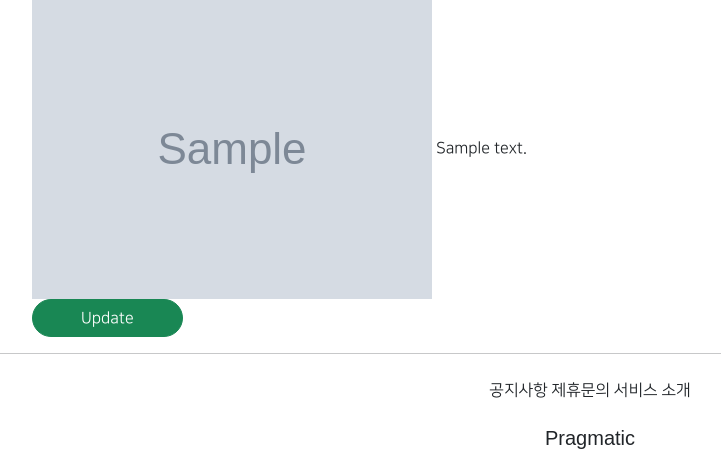
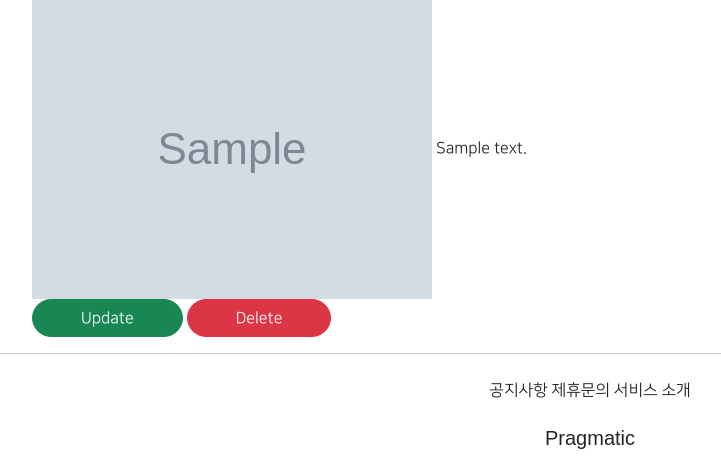
Before and after one commit to yeoni-ni/Web_Application, a Django app: page /articles/detail/1 in a window 1280 px wide. Shown: the part 324-800 px from the top of the page, without its empty margins (50-771 px from the left). Run offline with Django 3.2, Linux system fonts and the light colour scheme; tables that the repository leaves empty hold one stand-in row (values such as "Sample post"); grey boxes marked "Sample" are stand-in pictures; parts of the project's set-up code (start-up, migrations or seed data) failed here and were passed over; some libraries are stand-ins or nearby versions; some web fonts are replaced.

Commit message:
8/03 6class commit 4

```diff
--- a/articleapp/templates/articleapp/detail.html
+++ b/articleapp/templates/articleapp/detail.html
@@ -12,11 +12,15 @@
             {#   게시글 대표 이미지, 게시글 내용   #}
             <img src="{{ target_article.image.url }}" alt="">
             {{ target_article.content }}
-            {#    update 주소 가져오기   #}
+            {#    update, delete 주소 가져오기   #}
             <div>
                 <a href="{% url 'articleapp:update' pk=target_article.pk %}"
                     class="btn btn-success rounded-pill px-5">
                     Update
+                </a>
+                <a href="{% url 'articleapp:delete' pk=target_article.pk %}"
+                    class="btn btn-danger rounded-pill px-5">
+                    Delete
                 </a>
             </div>
         </div>
--- a/articleapp/urls.py
+++ b/articleapp/urls.py
@@ -1,7 +1,7 @@
 from django.urls import path
 from django.views.generic import TemplateView
 
-from articleapp.views import ArticleCreateView, ArticleDetailView, ArticleUpdateView
+from articleapp.views import ArticleCreateView, ArticleDetailView, ArticleUpdateView, ArticleDeleteView
 
 app_name='articleapp'
 
@@ -10,4 +10,5 @@ urlpatterns = [
     path('create/', ArticleCreateView.as_view(), name='create'),
     path('detail/<int:pk>', ArticleDetailView.as_view(), name='detail'),
     path('update/<int:pk>', ArticleUpdateView.as_view(), name='update'),
+    path('delete/<int:pk>', ArticleDeleteView.as_view(), name='delete'),
 ]
--- a/articleapp/views.py
+++ b/articleapp/views.py
@@ -2,7 +2,7 @@ from django.shortcuts import render
 
 # Create your views here.
 from django.urls import reverse_lazy, reverse
-from django.views.generic import CreateView, DetailView, UpdateView
+from django.views.generic import CreateView, DetailView, UpdateView, DeleteView
 
 from articleapp.forms import ArticleCreationForm
 from articleapp.models import Article
@@ -31,3 +31,9 @@ class ArticleUpdateView(UpdateView):
 
     def get_success_url(self):
         return reverse('articleapp:detail', kwargs={'pk': self.object.pk})
+
+class ArticleDeleteView(DeleteView):
+    model = Article
+    context_object_name = 'target_article'
+    success_url = reverse_lazy('articleapp:list')
+    template_name = 'articleapp/delete.html'
```
Also changed, not shown: articleapp/templates/articleapp/delete.html (added, +22 -0 lines).
